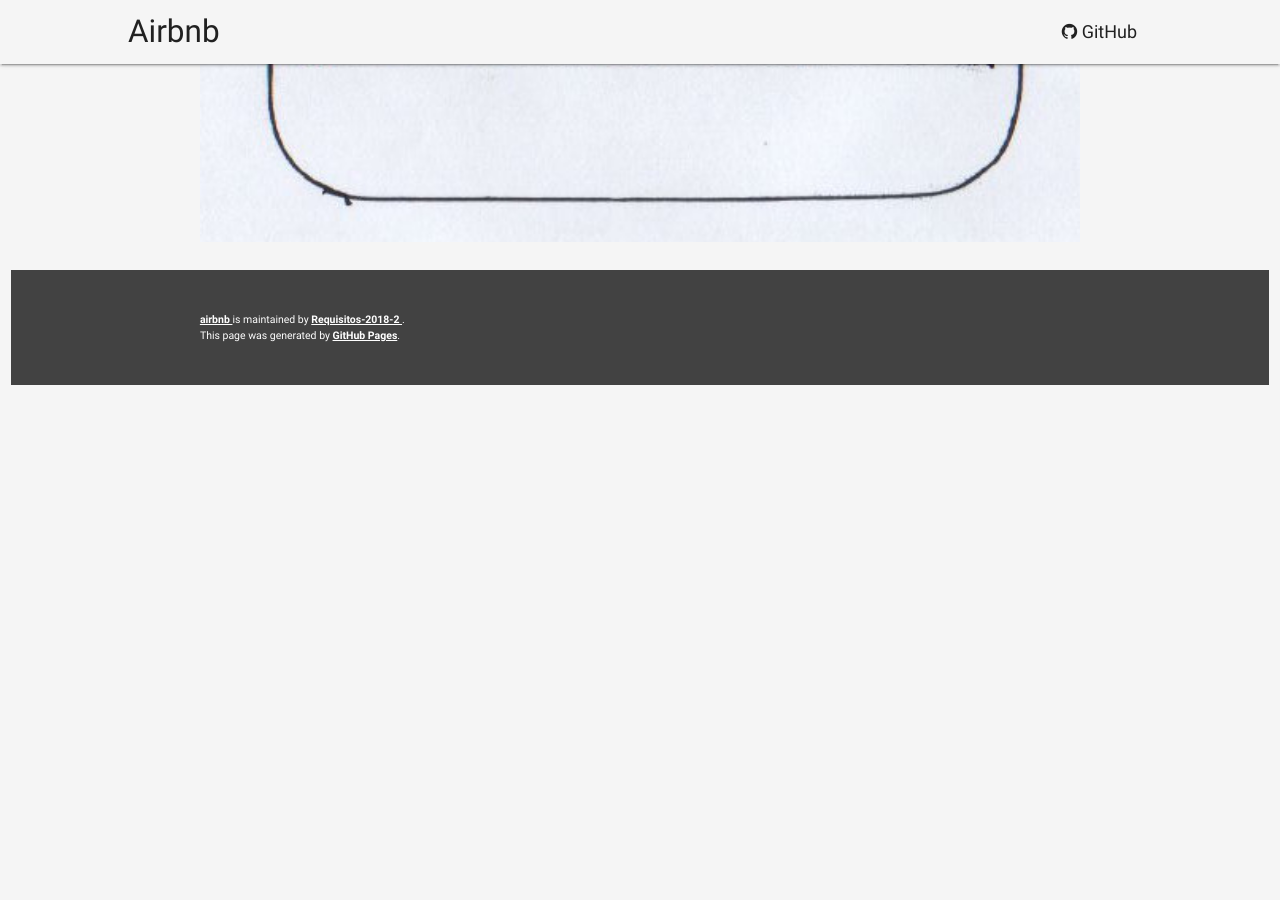
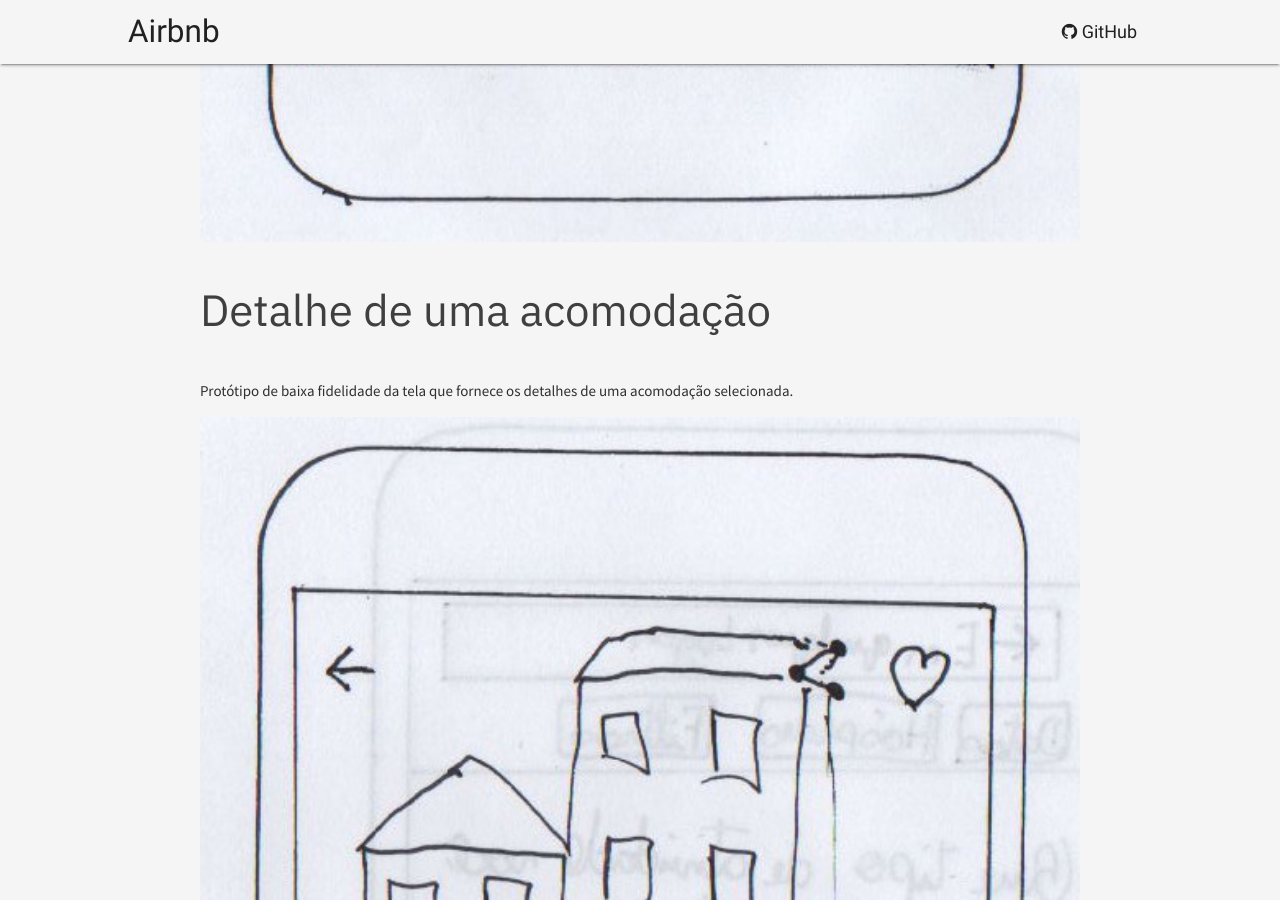
Before and after one commit to Requisitos-2018-2/airbnb, a Jekyll site: the page built from elicitacao/index.md, in a window 1280 px wide and 900 px high, scrolled down 6458 px. Built offline with Jekyll 4.4.1, drawn with Linux system fonts in a browser that asks for light colours; our own code applies the rules of GitHub Pages for plain Markdown files; before the commit the page ends 6863 px from its top, so only the background shows below that.

Commit message:
Prototype of acomodation detail screen

```diff
--- a/elicitacao/index.md
+++ b/elicitacao/index.md
@@ -67,3 +67,8 @@
 Protótipo de baixa fidelidade da tela que lista as acomodações.
 
 <img src="images/prot-acod.jpg" class="responsive-img" width="100%">
+
+### Detalhe de uma acomodação
+Protótipo de baixa fidelidade da tela que fornece os detalhes de uma acomodação selecionada.
+
+<img src="images/prot-detalhe-acod.jpg" class="responsive-img" width="100%">
```
Also changed, not shown: elicitacao/images/prot-detalhe-acod.jpg (added).
